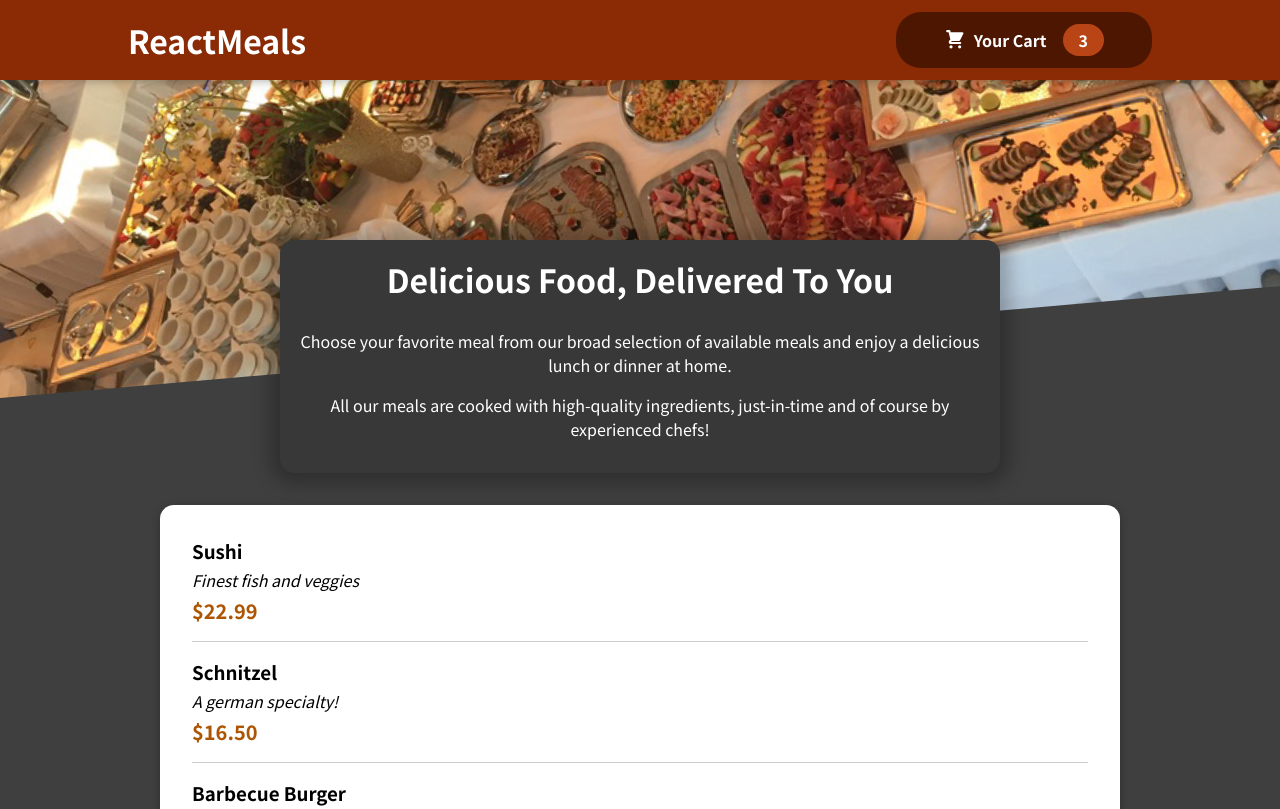
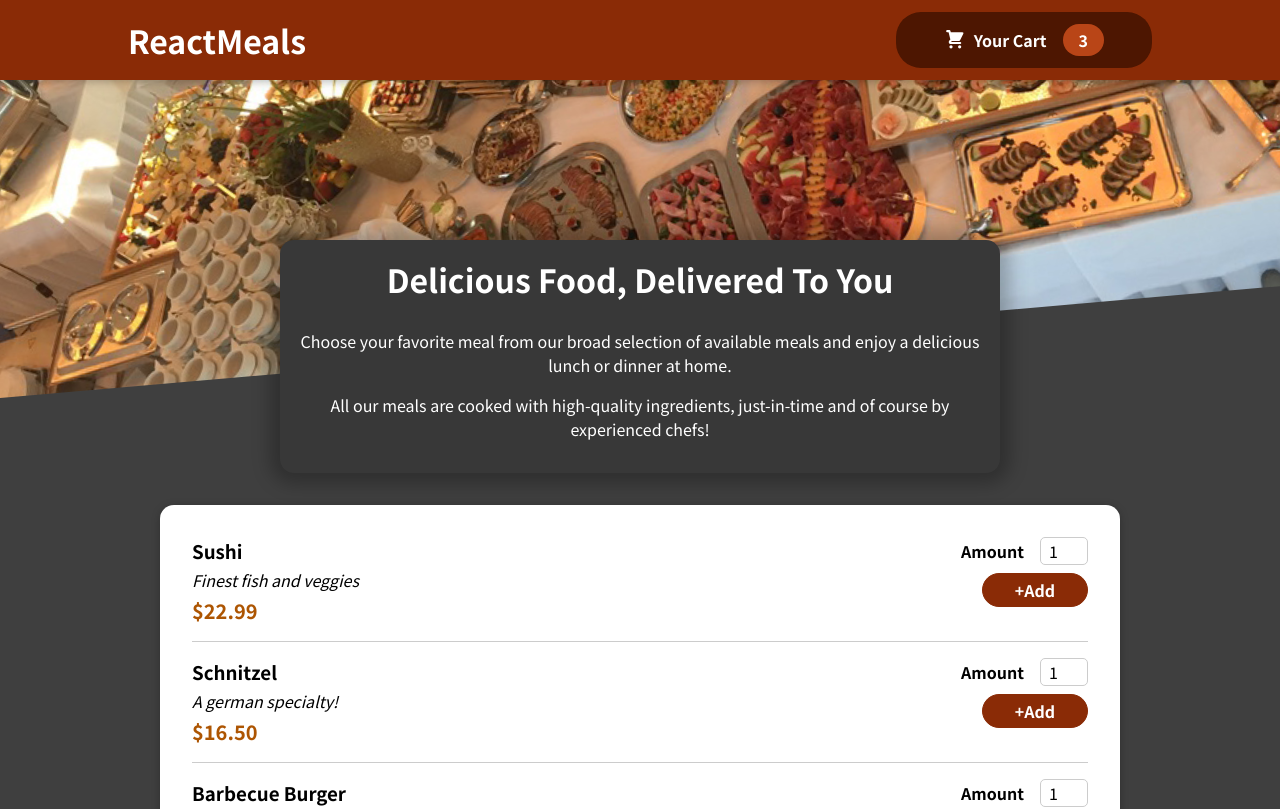
Before and after one commit to prakharsinghal311/Restaurant-Website, a React (Create React App) app: page / in a window 1280 px wide. Shown: the top 809 px of the page. Built offline with nearby package versions, Linux system fonts and the light colour scheme.

Commit message:
Adding a Form

```diff
--- a/src/components/Meals/MealItem/MealItem.js
+++ b/src/components/Meals/MealItem/MealItem.js
@@ -1,4 +1,5 @@
 import classes from "./MealItem.module.css";
+import MealItemForm from "./MealItemForm";
 
 const MealItem = (props) => {
   const price = `$${props.price.toFixed(2)}`;
@@ -10,7 +11,9 @@ const MealItem = (props) => {
         <div className={classes.description}>{props.description}</div>
         <div className={classes.price}>{price}</div>
       </div>
-      <div></div>
+      <div>
+        <MealItemForm />
+      </div>
     </li>
   );
 };
--- a/src/components/Meals/MealItem/MealItemForm.js
+++ b/src/components/Meals/MealItem/MealItemForm.js
@@ -0,0 +1,23 @@
+import classes from "./MealItemForm.module.css";
+import Input from "../../UI/Input";
+
+const MealItemForm = (props) => {
+  return (
+    <form className={classes.form}>
+      <Input
+        label="Amount"
+        input={{
+          id: "amount",
+          type: "number",
+          min: "1",
+          max: "5",
+          step: "1",
+          defaultValue: "1",
+        }}
+      />
+      <button className={classes.button}>+Add</button>
+    </form>
+  );
+};
+
+export default MealItemForm;
--- /dev/null
+++ b/src/components/Meals/MealItem/MealItemForm.module.css
@@ -0,0 +1,20 @@
+.form {
+  text-align: right;
+}
+
+.form button {
+  font: inherit;
+  cursor: pointer;
+  background-color: #8a2b06;
+  border: 1px solid #8a2b06;
+  color: white;
+  padding: 0.25rem 2rem;
+  border-radius: 20px;
+  font-weight: bold;
+}
+
+.form button:hover,
+.form button:active {
+  background-color: #641e03;
+  border-color: #641e03;
+}
--- /dev/null
+++ b/src/components/UI/Input.js
@@ -0,0 +1,12 @@
+import classes from "./Input.module.css";
+
+const Input = (props) => {
+  return (
+    <div className={classes.input}>
+      <label htmlFor={props.input.id}>{props.label}</label>
+      <input {...props.input} />
+    </div>
+  );
+};
+
+export default Input;
--- /dev/null
+++ b/src/components/UI/Input.module.css
@@ -0,0 +1,18 @@
+.input {
+  display: flex;
+  align-items: center;
+  margin-bottom: 0.5rem;
+}
+
+.input label {
+  font-weight: bold;
+  margin-right: 1rem;
+}
+
+.input input {
+  width: 3rem;
+  border-radius: 5px;
+  border: 1px solid #ccc;
+  font: inherit;
+  padding-left: 0.5rem;
+}
```
